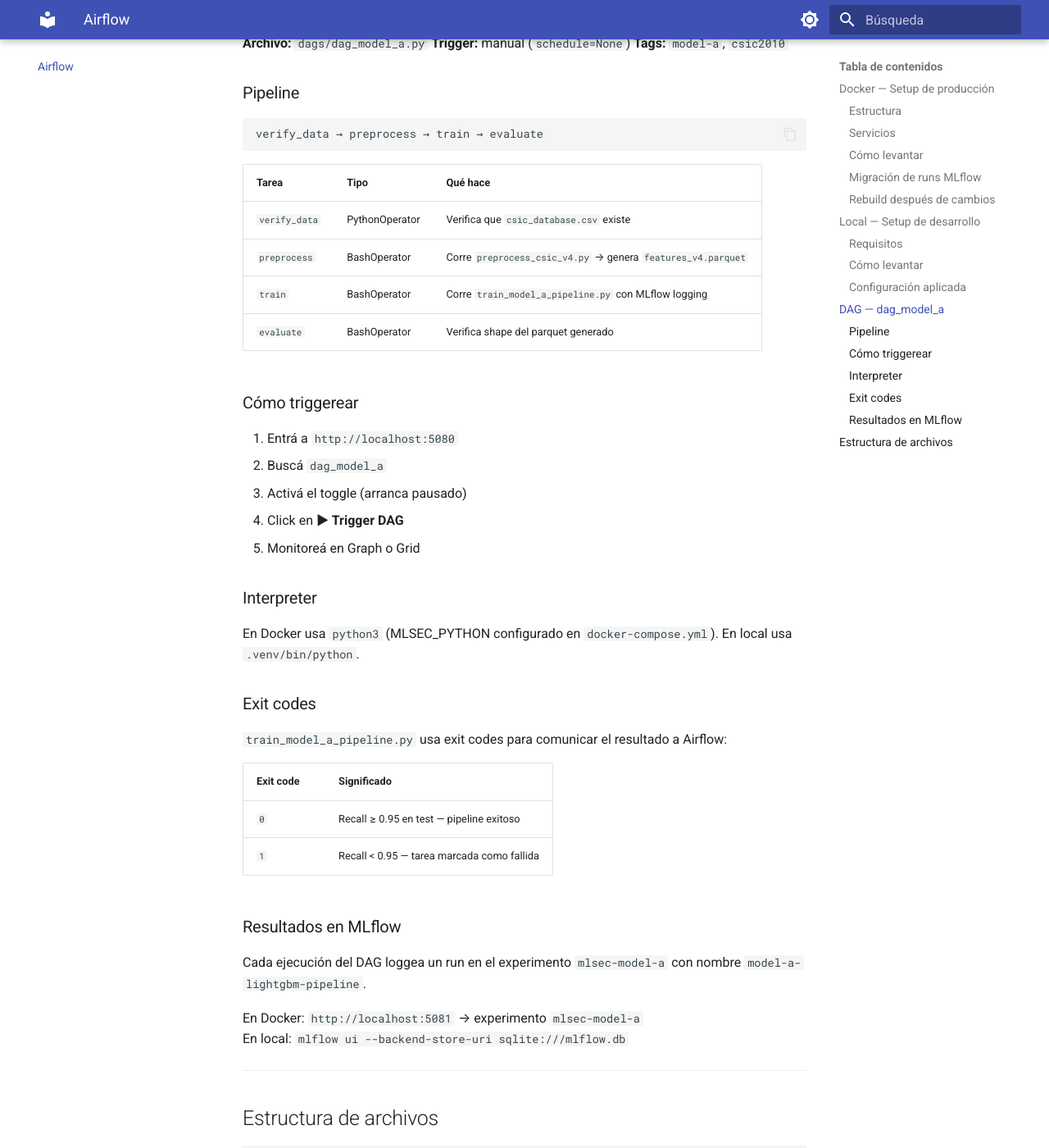
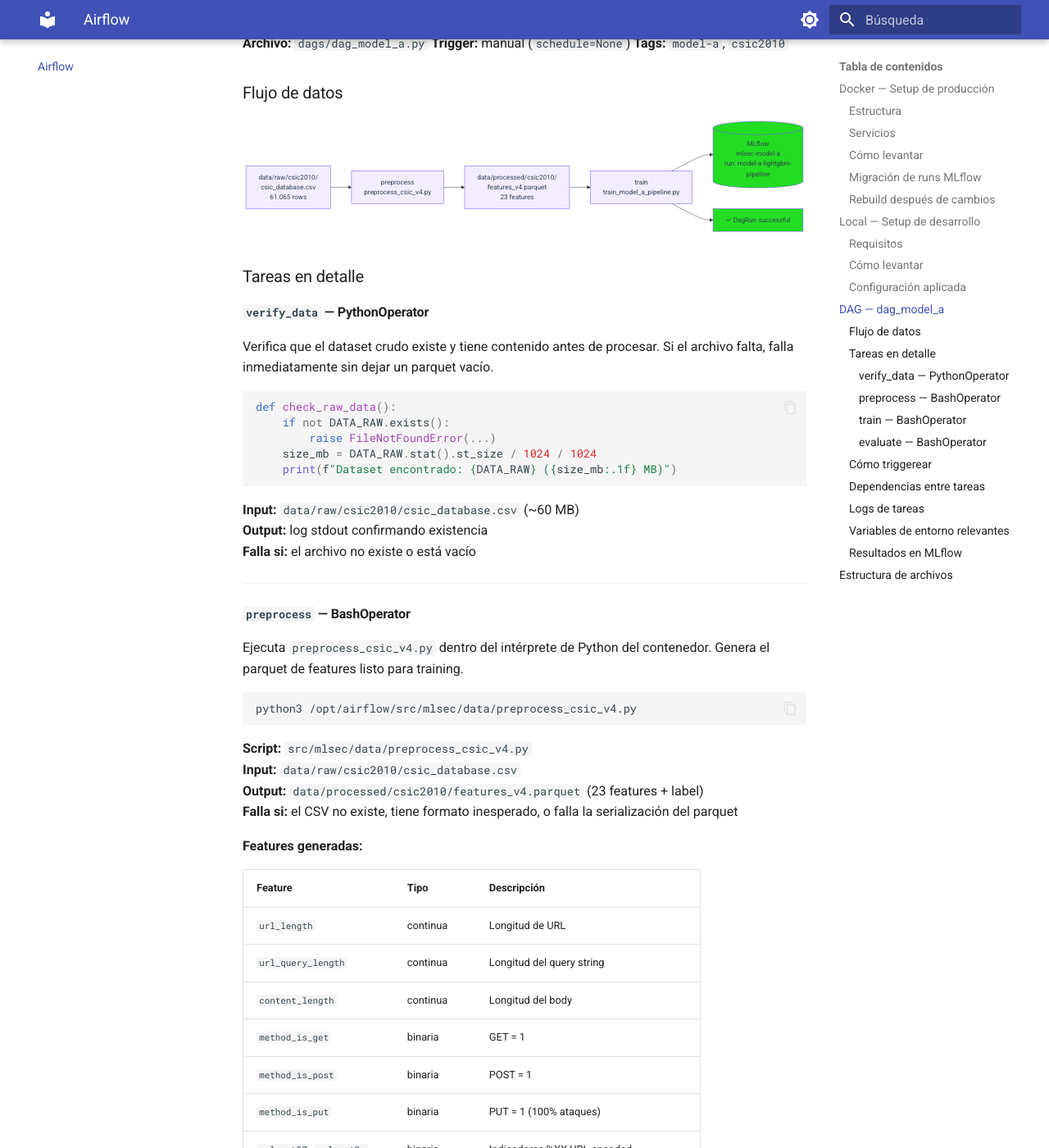
Before and after one commit to permotion/pmt_mlsec, an MkDocs documentation site: the page built from docs/airflow.md, in a window 1280 px wide and 1400 px high, scrolled down 3040 px. Shown: the whole window at 82% size. Built offline with MkDocs 1.6.1 and Material for MkDocs 9.7.7, drawn with Linux system fonts in a browser that asks for light colours; some of the changed text lies outside the part shown.

Commit message:
docs: documentar pipeline del DAG en detalle
- Flujo de datos en mermaid (csv → parquet → mlflow)
- Cada tarea con input/output, comando, condiciones de falla
- Split 70/15/15 con tabla de filas
- LightGBM config + lógica de calibración de threshold
- Tabla de params/métricas/artefactos loggeados en MLflow
- Exit codes con efecto en Airflow
- Rutas de logs en Docker y local
- Variables de entorno relevantes
- Estructura de archivos actualizada

````diff
--- a/docs/airflow.md
+++ b/docs/airflow.md
@@ -122,46 +122,225 @@
 **Trigger:** manual (`schedule=None`)
 **Tags:** `model-a`, `csic2010`
 
-### Pipeline
+### Flujo de datos
+
+```mermaid
+flowchart LR
+    A["data/raw/csic2010/\ncsic_database.csv\n61.065 rows"] --> B["preprocess\npreprocess_csic_v4.py"]
+    B --> C["data/processed/csic2010/\nfeatures_v4.parquet\n23 features"]
+    C --> D["train\ntrain_model_a_pipeline.py"]
+    D --> E[("MLflow\nmlsec-model-a\nrun: model-a-lightgbm-pipeline")]
+    D --> F["✓ DagRun successful"]
+    style E fill:#2d2,color:#000
+    style F fill:#2d2,color:#000
+```
+
+### Tareas en detalle
+
+#### `verify_data` — PythonOperator
+
+Verifica que el dataset crudo existe y tiene contenido antes de procesar. Si el archivo falta, falla inmediatamente sin dejar un parquet vacío.
+
+```python
+def check_raw_data():
+    if not DATA_RAW.exists():
+        raise FileNotFoundError(...)
+    size_mb = DATA_RAW.stat().st_size / 1024 / 1024
+    print(f"Dataset encontrado: {DATA_RAW} ({size_mb:.1f} MB)")
+```
+
+**Input:** `data/raw/csic2010/csic_database.csv` (~60 MB)
+**Output:** log stdout confirmando existencia
+**Falla si:** el archivo no existe o está vacío
+
+---
+
+#### `preprocess` — BashOperator
+
+Ejecuta `preprocess_csic_v4.py` dentro del intérprete de Python del contenedor. Genera el parquet de features listo para training.
+
+```bash
+python3 /opt/airflow/src/mlsec/data/preprocess_csic_v4.py
+```
+
+**Script:** `src/mlsec/data/preprocess_csic_v4.py`
+**Input:** `data/raw/csic2010/csic_database.csv`
+**Output:** `data/processed/csic2010/features_v4.parquet` (23 features + label)
+**Falla si:** el CSV no existe, tiene formato inesperado, o falla la serialización del parquet
+
+**Features generadas:**
+
+| Feature | Tipo | Descripción |
+|---|---|---|
+| `url_length` | continua | Longitud de URL |
+| `url_query_length` | continua | Longitud del query string |
+| `content_length` | continua | Longitud del body |
+| `method_is_get` | binaria | GET = 1 |
+| `method_is_post` | binaria | POST = 1 |
+| `method_is_put` | binaria | PUT = 1 (100% ataques) |
+| `url_pct27`, `url_pct3c`, ... | binaria | Indicadores %XX URL-encoded |
+| `content_param_count` | entera | Count de `=` en body |
+| `content_param_density` | continua | `content_param_count / content_length` |
+| 11 features más | ... | Ver `docs/model_a/v6.md` |
+
+---
+
+#### `train` — BashOperator
+
+Ejecuta `train_model_a_pipeline.py`. Esta es la tarea principal — entrena el modelo, calibra el threshold, y loggea todo en MLflow.
+
+```bash
+python3 /opt/airflow/src/mlsec/models/train_model_a_pipeline.py \
+    --features /opt/airflow/data/processed/csic2010/features_v4.parquet \
+    --min-recall 0.955
+```
+
+**Script:** `src/mlsec/models/train_model_a_pipeline.py`
+
+**Pipeline interno:**
 
 ```
-verify_data → preprocess → train → evaluate
+Parquet → Split 70/15/15 → Scale (solo continuas)
+    → LightGBM (scale_pos_weight)
+    → Calibrar threshold en val (min_recall_val=0.955)
+    → Evaluar en test
+    → Loggear en MLflow
+    → Exit 0 o 1
 ```
 
-| Tarea | Tipo | Qué hace |
+**Split estratificado (seed=42):**
+
+| Set | Filas | Propósito |
 |---|---|---|
-| `verify_data` | PythonOperator | Verifica que `csic_database.csv` existe |
-| `preprocess` | BashOperator | Corre `preprocess_csic_v4.py` → genera `features_v4.parquet` |
-| `train` | BashOperator | Corre `train_model_a_pipeline.py` con MLflow logging |
-| `evaluate` | BashOperator | Verifica shape del parquet generado |
+| Train | 42.745 | Ajuste del modelo |
+| Val | 9.160 | Calibración del threshold |
+| Test | 9.160 | Evaluación final (reported) |
+
+**LightGBM config:**
+
+```python
+LGBMClassifier(
+    n_estimators=200,
+    scale_pos_weight=neg/pos,   # ~1.44 (desbalance leve 59/41)
+    random_state=42,
+    n_jobs=-1,
+    verbose=-1,
+)
+```
+
+**Calibración de threshold:**
+
+```
+find_best_threshold(y_val, val_proba, min_recall=0.955)
+→ busca el threshold que maximiza Precision
+   manteniendo Recall >= 0.955 en val
+```
+
+Resultado: threshold = **0.2903** (vs default 0.5)
+
+**Qué se loggea en MLflow:**
+
+| Tipo | Contenido |
+|---|---|
+| Params | `model`, `n_features=23`, `min_recall_val=0.955`, `threshold=0.2903`, `random_state=42` |
+| Métricas | `test_recall=0.9548`, `test_precision=0.7928`, `test_roc_auc=0.9661`, `test_fp=938` |
+| Artefacto | `model/` — modelo serializado con `mlflow.sklearn.log_model()` |
+
+**Exit codes:**
+
+| Exit | Condición | Efecto en Airflow |
+|---|---|---|
+| `0` | Recall test ≥ 0.95 | Tarea verde ✅ |
+| `1` | Recall test < 0.95 | Tarea roja ❌, DagRun fallido |
+
+**Métricas del último run:**
+
+```
+ROC-AUC:   0.9661
+Recall:    0.9548 ✅
+Precision: 0.7928
+FP:        938
+```
+
+**Falla si:** el parquet no existe, LightGBM falla, o MLflow no puede loggear.
+
+---
+
+#### `evaluate` — BashOperator
+
+Verifica que el parquet de features quedó generado correctamente. No reentrena ni evalúa — es un checkpoint sanitario.
+
+```python
+df = pd.read_parquet('/opt/airflow/data/processed/csic2010/features_v4.parquet')
+print(f'features_v4.parquet: {df.shape[0]} filas, {df.shape[1]-1} features')
+print('Pipeline completado exitosamente.')
+```
+
+**Input:** `features_v4.parquet`
+**Output:** log stdout con shape del dataset
+**Falla si:** el archivo no fue generado por `preprocess`
+
+---
 
 ### Cómo triggerear
 
 1. Entrá a `http://localhost:5080`
 2. Buscá `dag_model_a`
-3. Activá el toggle (arranca pausado)
+3. Activá el toggle (arranca pausado por defecto)
 4. Click en **▶ Trigger DAG**
 5. Monitoreá en Graph o Grid
 
-### Interpreter
+---
 
-En Docker usa `python3` (MLSEC_PYTHON configurado en `docker-compose.yml`). En local usa `.venv/bin/python`.
+### Dependencias entre tareas
 
-### Exit codes
+```
+verify_data  →  preprocess  →  train  →  evaluate
+```
 
-`train_model_a_pipeline.py` usa exit codes para comunicar el resultado a Airflow:
+Si `verify_data` o `preprocess` falla, `train` no corre (dependencia implícita por orden). Si `train` falla, `evaluate` no corre.
 
-| Exit code | Significado |
-|---|---|
-| `0` | Recall ≥ 0.95 en test — pipeline exitoso |
-| `1` | Recall < 0.95 — tarea marcada como fallida |
+---
+
+### Logs de tareas
+
+Cada tarea escribe su stdout/stderr a:
+
+```
+airflow-logs/
+└── dag_model_a/
+    └── run_id=manual__2026-04-13T15:30:57.458592+00:00/
+        ├── task_id=verify_data/attempt=1.log
+        ├── task_id=preprocess/attempt=1.log
+        ├── task_id=train/attempt=6.log   ← retries por fallos previos
+        └── task_id=evaluate/attempt=1.log
+```
+
+En Docker: `docker exec pmtmlsec-airflow-scheduler-1 cat /opt/airflow/logs/...`
+En local: `airflow/logs/`
+
+---
+
+### Variables de entorno relevantes
+
+| Variable | Valor en Docker | Efecto |
+|---|---|---|
+| `MLFLOW_TRACKING_URI` | `http://mlflow:5000` | Cliente MLflow apunta al servidor |
+| `MLSEC_PYTHON` | `python3` | Intérprete para BashOperators |
+| `PYTHONPATH` | `/opt/airflow/src` | Permite imports de `src/mlsec/` |
+
+En local: `MLFLOW_TRACKING_URI` no está seteada → usa `sqlite:///mlflow.db` por default.
+
+---
 
 ### Resultados en MLflow
 
 Cada ejecución del DAG loggea un run en el experimento `mlsec-model-a` con nombre `model-a-lightgbm-pipeline`.
 
-En Docker: `http://localhost:5081` → experimento `mlsec-model-a`
+En Docker: `http://localhost:5081` → experimento `mlsec-model-a` → runs
 En local: `mlflow ui --backend-store-uri sqlite:///mlflow.db`
+
+**Runs acumulativos (2026-04-13):** 40 runs — 20 migrados de SQLite + 19 de notebooks + 1 del DAG.
 
 ---
 
@@ -169,17 +348,26 @@
 
 ```
 docker/
-├── Dockerfile.airflow        # imagen con ML deps + libgomp1
+├── Dockerfile.airflow        # apache/airflow:2.10.4 + libgomp1 + deps ML
 ├── Dockerfile.mlflow        # python:3.11-slim + mlflow 2.22.4
 ├── docker-compose.yml       # servicios
 ├── init-dbs.sql            # DB mlflow en postgres
-└── migrate_mlflow.py       # migración runs
+└── migrate_mlflow.py       # migración runs SQLite → Postgres
 
 dags/
 └── dag_model_a.py          ← DAG de Airflow
 
-src/mlsec/models/
-└── train_model_a_pipeline.py   ← Script de training para el DAG
+src/mlsec/
+├── data/
+│   └── preprocess_csic_v4.py   ← Preprocessing (genera features_v4.parquet)
+└── models/
+    └── train_model_a_pipeline.py  ← Training + MLflow (invocado por DAG)
+
+data/
+├── raw/csic2010/
+│   └── csic_database.csv        ← Dataset original (NO se modifica)
+└── processed/csic2010/
+    └── features_v4.parquet      ← Features generadas por preprocess
 
 airflow/                    ← Runtime local (no versionado)
 ├── airflow.cfg
````
